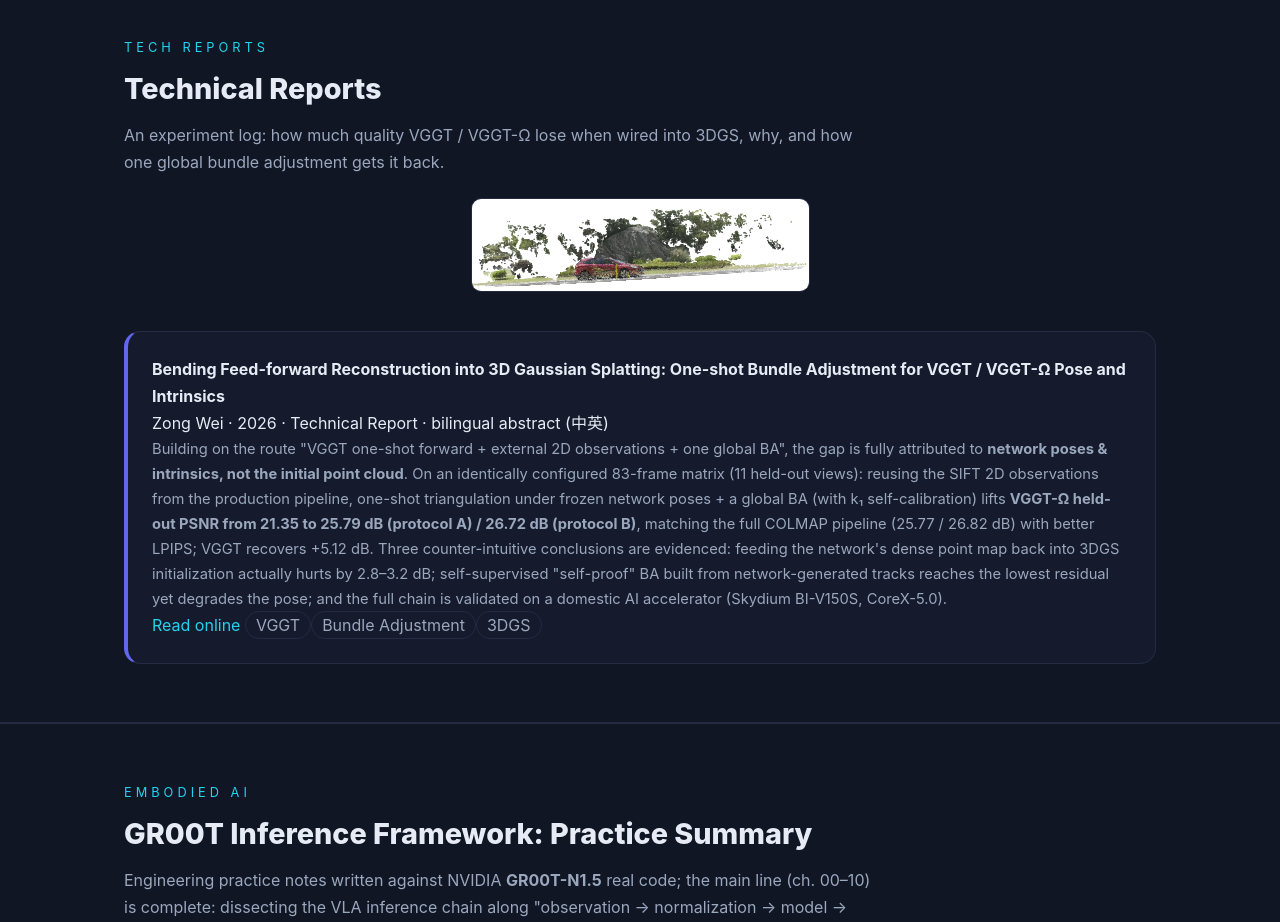
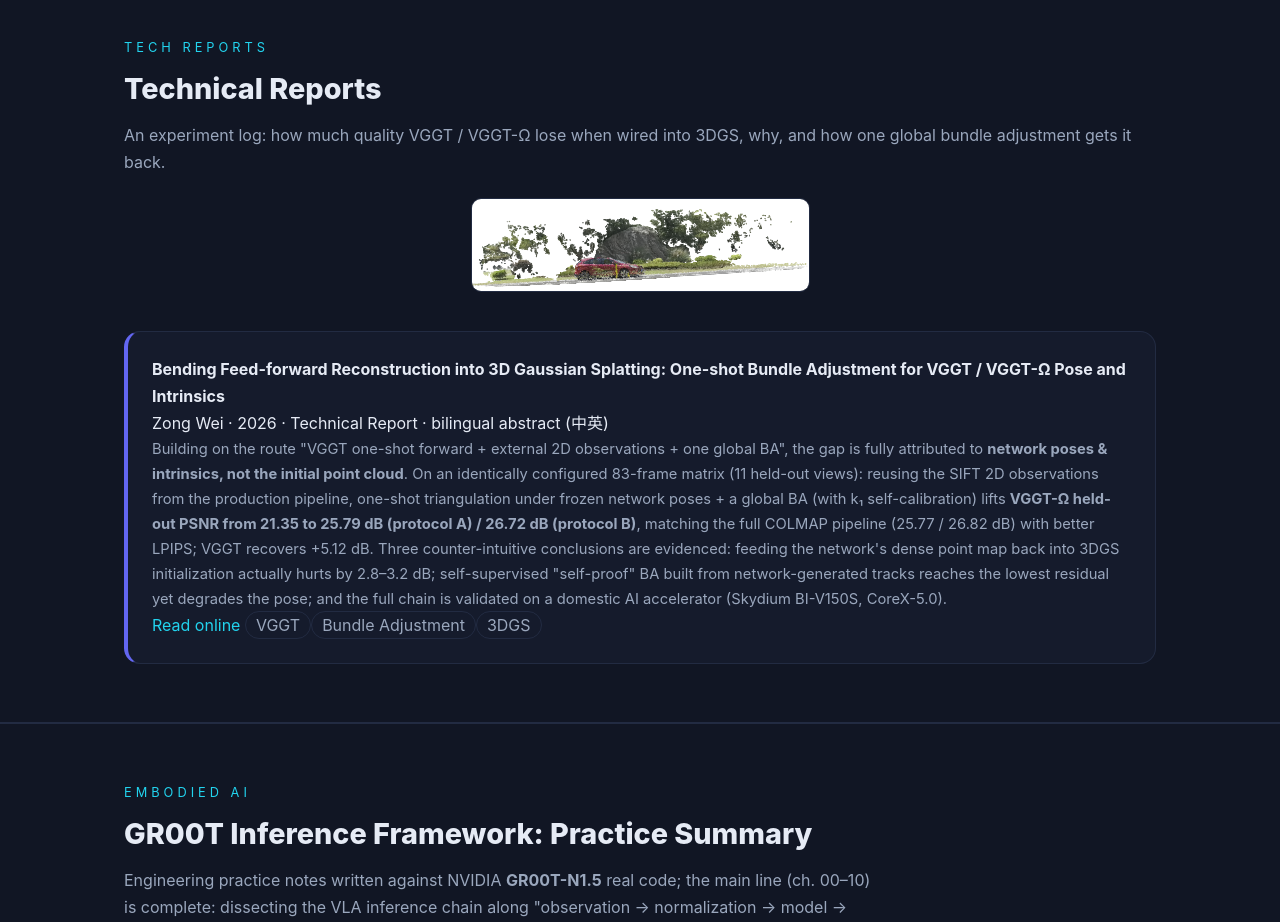
Before and after one commit to zongwave/zongwave.github.io, a plain HTML site: page en/index.html in a window 1280 px wide. Shown: the part 2000-2922 px from the top of the page. Drawn offline with Linux system fonts and the light colour scheme.

Commit message:
site: let tech-report blurb use full width before wrapping

```diff
--- a/en/index.html
+++ b/en/index.html
@@ -180,7 +180,7 @@
   <div class="wrap">
     <div class="sec-k">Tech Reports</div>
     <div class="sec-t">Technical Reports</div>
-    <p class="sec-d">An experiment log: how much quality VGGT / VGGT-Ω lose when wired into 3DGS, why, and how one global bundle adjustment gets it back.</p>
+    <p class="sec-d" style="max-width:1032px">An experiment log: how much quality VGGT / VGGT-Ω lose when wired into 3DGS, why, and how one global bundle adjustment gets it back.</p>
     <figure style="margin:22px 0 0;text-align:center">
       <img src="../assets/3dgs.png" loading="lazy" alt="VGGT / 3DGS pipeline with one-shot bundle adjustment" style="max-width:100%;border-radius:10px;border:1px solid var(--line)">
     </figure>
```
Also changed, not shown: index.html (+1 -1 lines).
